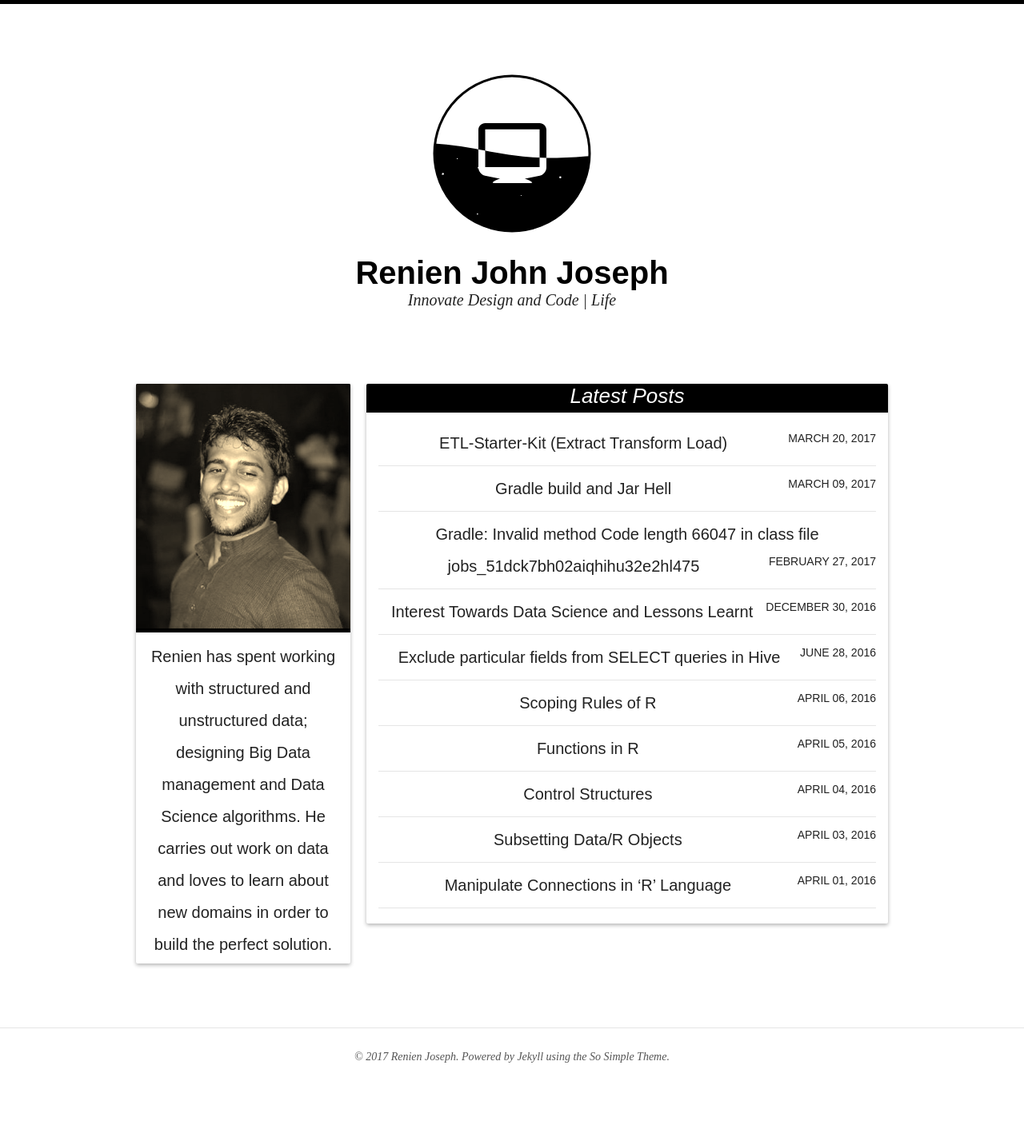
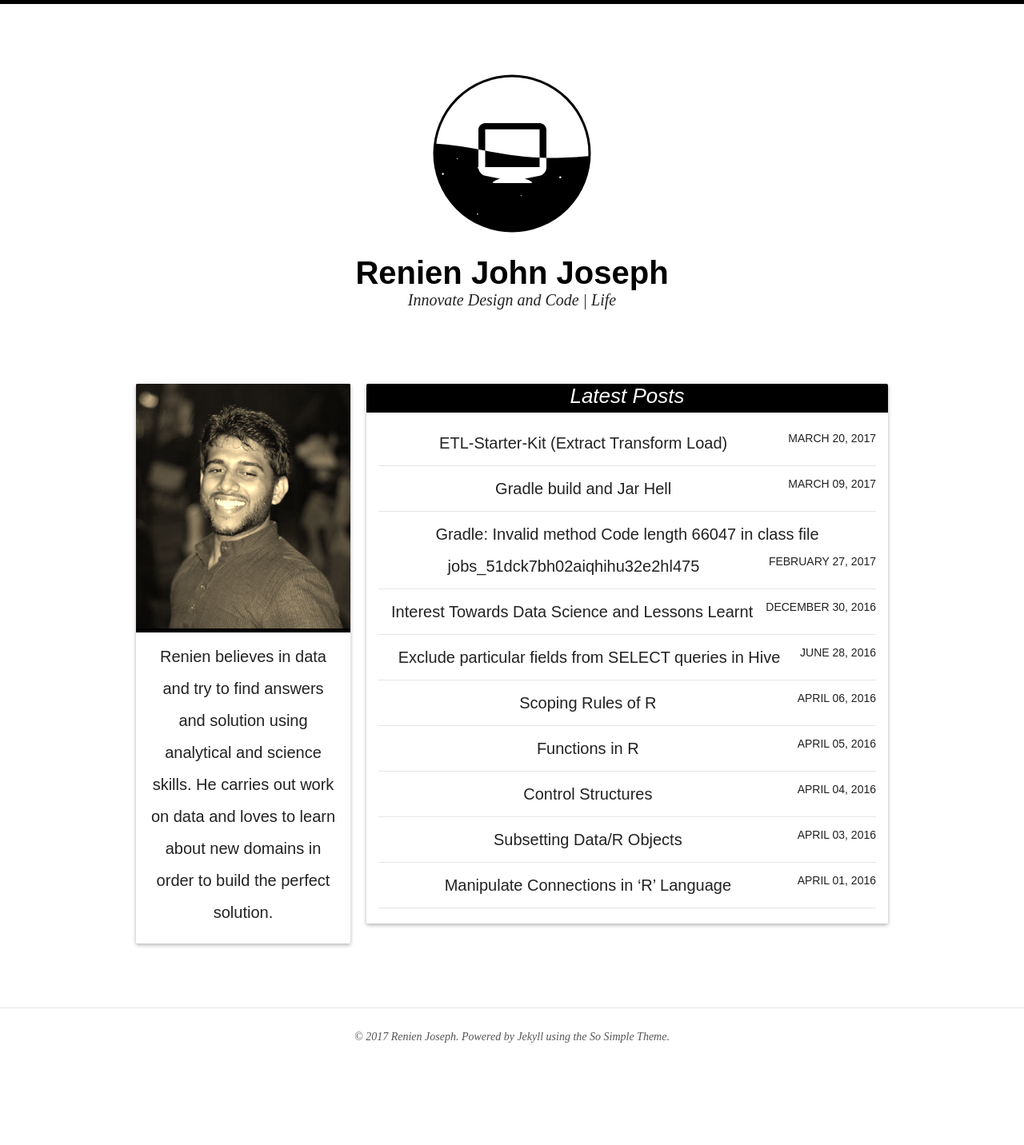
Before and after one commit to Renien/Renien.github.io, a Jekyll site: the page built from index.html, in a window 1280 px wide. Shown: the whole page at 80% size. Built offline with Jekyll 4.4.1, drawn with Linux system fonts in a browser that asks for light colours; nearby versions of some CDN libraries; after the commit the page ends 1407 px from its top, so only the background shows below that.

Commit message:
modified the introduction

```diff
--- a/_includes/index_template.html
+++ b/_includes/index_template.html
@@ -14,7 +14,7 @@
 				<img src="{{ site.url }}/images/bio-photo1.jpg"/>
 			 </div>
 			<div class="grid_desc">
-            Renien has spent working with structured and unstructured data; designing Big Data management and Data Science algorithms. He carries out work on data and loves to learn about new domains in order to build the perfect solution.
+            Renien believes in data and try to find answers and solution using analytical and science skills. He carries out work on data and loves to learn about new domains in order to build the perfect solution.
             </div>
 		</article>
 
```
